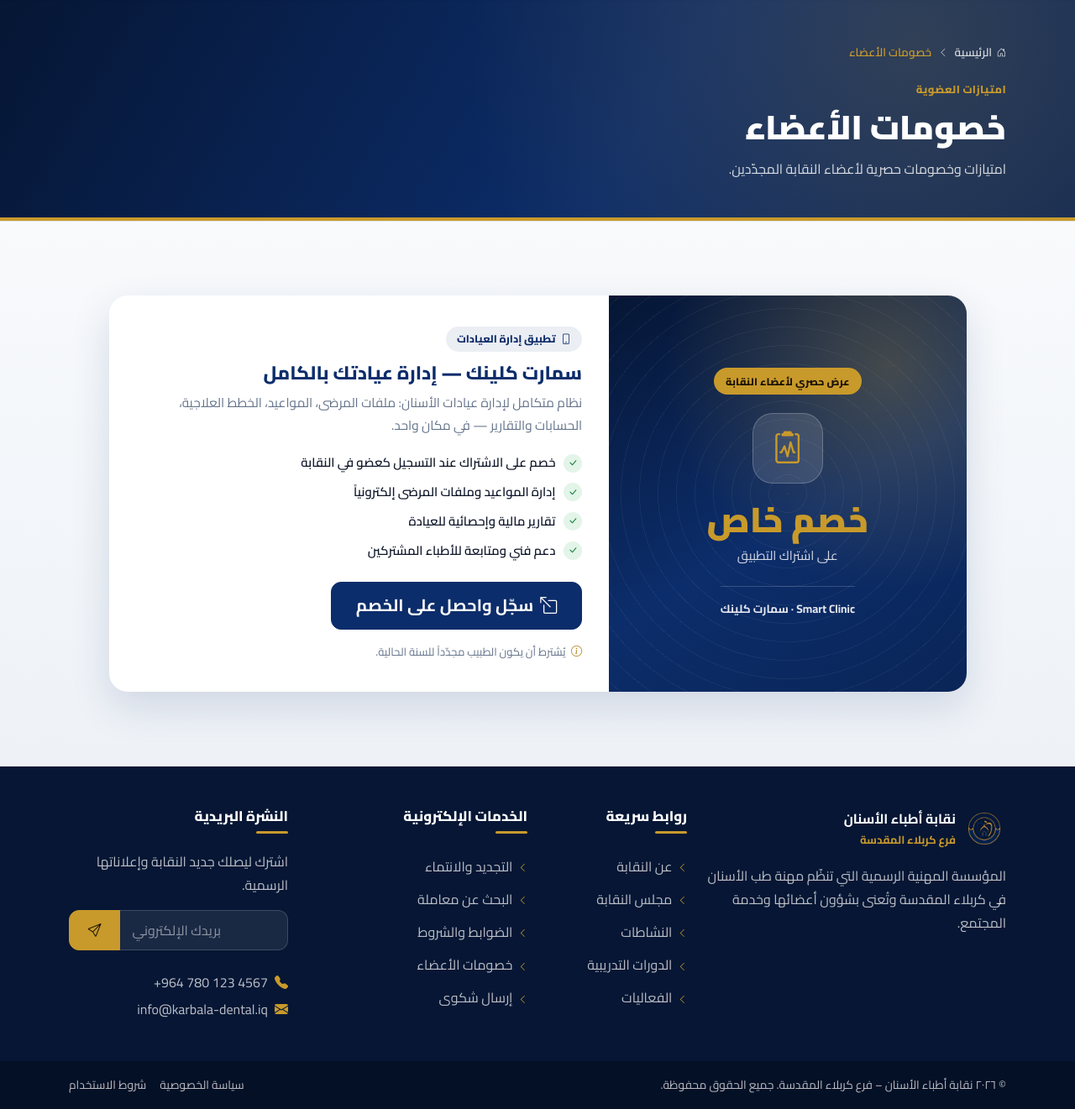
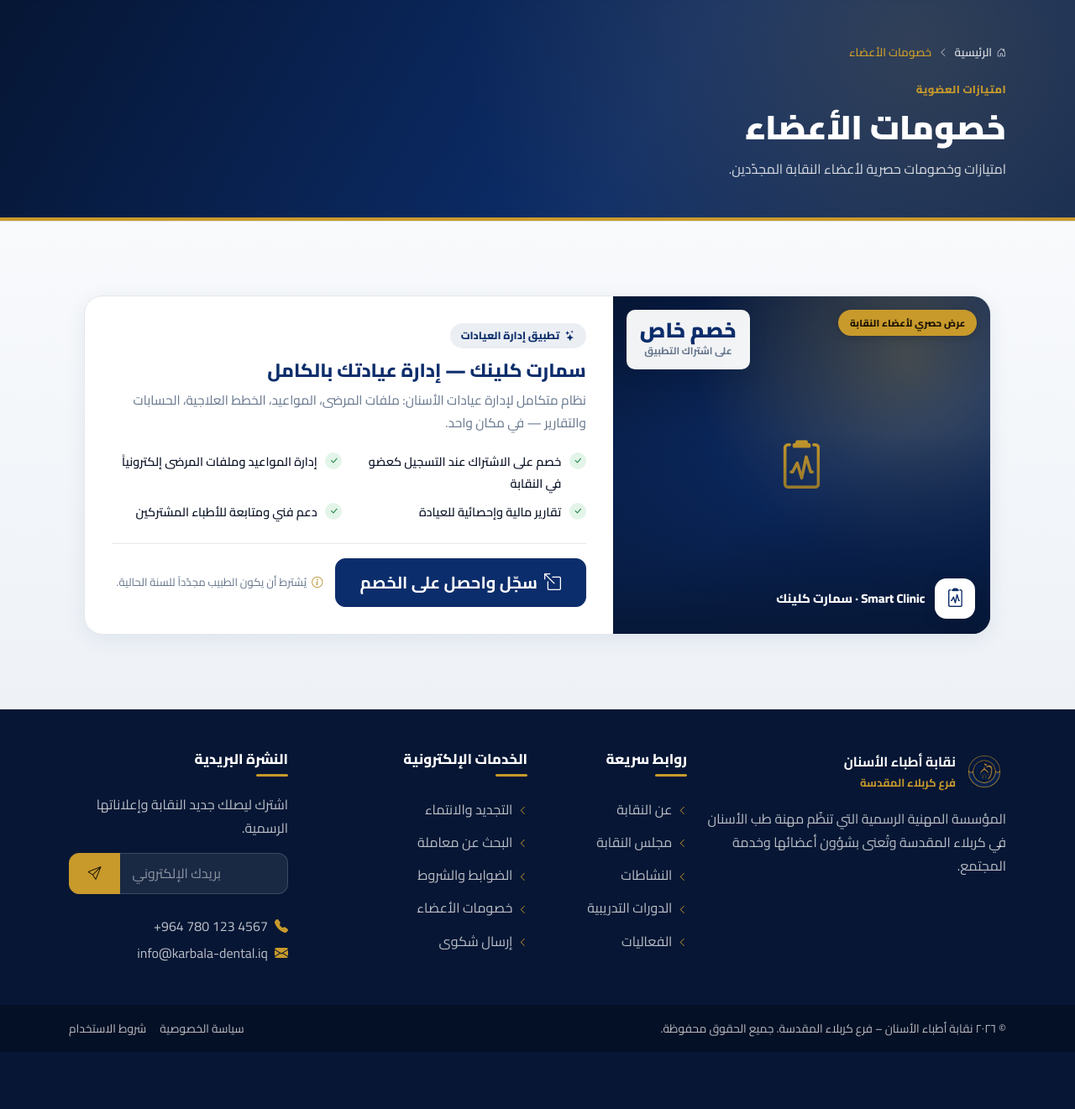
Before and after one commit to eng-haider/KarbalaDentalAssociation, a Laravel app: page /discounts in a window 1280 px wide. Shown: the part 133-1454 px from the top of the page at 84% size. After the commit the page ends 1386 px from the top, so only its background shows below. Run offline with Laravel 12, Linux system fonts and the light colour scheme; data comes from the database, SQL or seed files in the repository; data that the repository does not hold is empty; style sheets or scripts are compiled from the project's sources; some libraries are stand-ins or nearby versions.

Commit message:
سس
سس

```diff
--- a/app/Models/Discount.php
+++ b/app/Models/Discount.php
@@ -8,8 +8,8 @@
 class Discount extends Model
 {
     protected $fillable = [
-        'brand', 'title', 'tag', 'description', 'value_label', 'value_caption',
-        'perks', 'link', 'icon', 'note', 'is_active', 'sort_order',
+        'brand', 'title', 'tag', 'description', 'image', 'logo', 'value_label',
+        'value_caption', 'perks', 'link', 'icon', 'note', 'is_active', 'sort_order',
     ];
 
     protected function casts(): array
--- a/resources/css/site.css
+++ b/resources/css/site.css
@@ -752,84 +752,130 @@
     border-block: 1px solid var(--border);
 }
 
+.discount-list { display: grid; gap: 2rem; max-width: 1080px; margin-inline: auto; }
+
 .discount-card {
+    display: grid; grid-template-columns: minmax(0, 5fr) minmax(0, 7fr);
     overflow: hidden; border-radius: var(--radius-lg);
-    background: #fff; box-shadow: var(--shadow-lg);
-}
-
-/* ---- Coloured offer panel ---- */
-.discount-panel {
-    position: relative; height: 100%;
-    display: flex; flex-direction: column; align-items: center; justify-content: center;
-    gap: .3rem; padding: 2.5rem 1.5rem; text-align: center; color: #fff;
-    background: linear-gradient(150deg, var(--primary-900) 0%, var(--primary) 55%, var(--primary-700) 100%);
-}
-/* gold wash + faint rings so the panel is not a flat block of navy */
-.discount-panel::before {
-    content: ""; position: absolute; inset: 0; pointer-events: none;
+    background: #fff; border: 1px solid var(--border);
+    box-shadow: var(--shadow);
+    transition: transform .25s ease, box-shadow .25s ease, border-color .25s ease;
+}
+.discount-card:hover {
+    transform: translateY(-4px);
+    box-shadow: var(--shadow-lg);
+    border-color: rgba(12, 45, 107, .18);
+}
+
+/* ---- Media side ---- */
+.discount-media { position: relative; overflow: hidden; min-height: 300px; background: var(--primary-900); }
+.discount-img {
+    width: 100%; height: 100%; object-fit: cover; display: block;
+    transition: transform .5s ease;
+}
+.discount-card:hover .discount-img { transform: scale(1.04); }
+.discount-img--fallback {
+    display: grid; place-items: center; font-size: 3.6rem; color: var(--secondary);
     background:
         radial-gradient(circle at 78% 18%, rgba(200, 154, 43, .30), transparent 52%),
-        repeating-radial-gradient(circle at 50% 50%, rgba(255, 255, 255, .05) 0 1px, transparent 1px 22px);
-}
-.discount-panel > * { position: relative; z-index: 1; }
+        linear-gradient(150deg, var(--primary-900) 0%, var(--primary) 55%, var(--primary-700) 100%);
+}
+/* Scrim so the brand bar stays legible over any photo */
+.discount-media::after {
+    content: ""; position: absolute; inset-inline: 0; inset-block-end: 0; height: 60%;
+    background: linear-gradient(to top, rgba(6, 22, 52, .92), transparent);
+    pointer-events: none;
+}
 
 .discount-ribbon {
-    padding: .32rem .9rem; border-radius: 999px; margin-bottom: 1.1rem;
-    font-size: .76rem; font-weight: 800; letter-spacing: .02em;
+    position: absolute; top: 1rem; inset-inline-start: 1rem; z-index: 2;
+    padding: .35rem .85rem; border-radius: 999px;
+    font-size: .72rem; font-weight: 800; letter-spacing: .01em;
     background: var(--secondary); color: #1a1204;
+    box-shadow: 0 2px 10px rgba(0, 0, 0, .18);
+}
+
+/* Floating value chip — the number is the point of the card */
+.discount-value-badge {
+    position: absolute; top: 1rem; inset-inline-end: 1rem; z-index: 2;
+    display: flex; flex-direction: column; align-items: center; gap: .1rem;
+    padding: .7rem 1rem; border-radius: var(--radius-sm); text-align: center;
+    background: rgba(255, 255, 255, .95); backdrop-filter: blur(6px);
+    box-shadow: 0 6px 20px rgba(6, 22, 52, .22);
+}
+.discount-value-badge strong {
+    font-size: clamp(1.15rem, 2.2vw, 1.55rem); font-weight: 900;
+    line-height: 1.05; color: var(--primary);
+}
+.discount-value-badge span { font-size: .74rem; font-weight: 700; color: var(--muted); }
+
+.discount-brandbar {
+    position: absolute; inset-inline: 0; inset-block-end: 0; z-index: 2;
+    display: flex; align-items: center; gap: .75rem; padding: 1.1rem;
 }
 .discount-logo {
-    width: 84px; height: 84px; border-radius: 24px; margin-bottom: 1rem;
-    display: grid; place-items: center; font-size: 2.4rem;
-    background: rgba(255, 255, 255, .12); color: var(--secondary);
-    border: 1px solid rgba(255, 255, 255, .22);
-}
-.discount-value {
-    margin: 0; font-size: clamp(1.9rem, 4vw, 2.6rem); font-weight: 900;
-    line-height: 1.1; color: var(--secondary);
-}
-.discount-value-sub { margin: .1rem 0 0; font-size: .95rem; color: rgba(255, 255, 255, .82); }
-.discount-brand {
-    margin-top: 1.1rem; padding-top: .9rem;
-    font-size: .85rem; font-weight: 700; color: rgba(255, 255, 255, .9);
-    border-top: 1px solid rgba(255, 255, 255, .18);
-}
+    width: 48px; height: 48px; border-radius: 14px; flex: 0 0 auto;
+    display: grid; place-items: center; font-size: 1.4rem; overflow: hidden;
+    background: #fff; color: var(--primary);
+    box-shadow: 0 4px 14px rgba(6, 22, 52, .25);
+}
+.discount-logo img { width: 100%; height: 100%; object-fit: contain; padding: 6px; }
+.discount-brand { font-size: .92rem; font-weight: 800; color: #fff; }
 
 /* ---- Details ---- */
-.discount-body { padding: 2.25rem 2rem; }
+.discount-body { padding: 2rem; display: flex; flex-direction: column; }
 .discount-tag {
+    align-self: flex-start;
     display: inline-flex; align-items: center; gap: .4rem;
-    padding: .25rem .8rem; border-radius: 999px; margin-bottom: .6rem;
+    padding: .25rem .8rem; border-radius: 999px; margin-bottom: .7rem;
     font-size: .78rem; font-weight: 800;
     background: rgba(12, 45, 107, .08); color: var(--primary);
 }
 .discount-body h3 { font-size: 1.4rem; margin-bottom: .5rem; }
-.discount-body > p { color: var(--muted); font-size: .96rem; margin-bottom: 1.1rem; }
-
-.discount-perks { list-style: none; margin: 0 0 1.5rem; padding: 0; display: grid; gap: .55rem; }
+.discount-body > p { color: var(--muted); font-size: .96rem; margin-bottom: 1.2rem; }
+
+.discount-perks {
+    list-style: none; margin: 0 0 1.5rem; padding: 0;
+    display: grid; grid-template-columns: repeat(2, minmax(0, 1fr)); gap: .6rem 1rem;
+}
 .discount-perks li {
     display: flex; align-items: flex-start; gap: .6rem;
-    font-size: .93rem; font-weight: 600; color: var(--ink);
+    font-size: .9rem; font-weight: 600; color: var(--ink);
 }
 .discount-perks i {
-    flex: 0 0 auto; width: 22px; height: 22px; margin-top: .15rem; border-radius: 50%;
-    display: grid; place-items: center; font-size: .72rem;
+    flex: 0 0 auto; width: 20px; height: 20px; margin-top: .1rem; border-radius: 50%;
+    display: grid; place-items: center; font-size: .68rem;
     background: rgba(22, 163, 74, .12); color: #15803d;
 }
 
-.discount-actions { display: flex; flex-wrap: wrap; align-items: center; gap: .9rem; }
+.discount-actions {
+    display: flex; flex-wrap: wrap; align-items: center; gap: .9rem;
+    margin-top: auto; padding-top: 1.1rem; border-top: 1px solid var(--border);
+}
 .discount-actions .btn { display: inline-flex; align-items: center; gap: .5rem; }
 .discount-note { display: inline-flex; align-items: center; gap: .4rem; font-size: .82rem; color: var(--muted); }
 .discount-note i { color: var(--secondary-600); }
 
-@media (max-width: 767.98px) {
-    .discount-panel { padding: 2rem 1.25rem; }
-    .discount-logo { width: 68px; height: 68px; font-size: 2rem; border-radius: 20px; margin-bottom: .8rem; }
-    .discount-body { padding: 1.5rem 1.25rem; }
-    .discount-body h3 { font-size: 1.2rem; }
+@media (max-width: 991.98px) {
+    .discount-card { grid-template-columns: 1fr; }
+    /* min-height must go, or aspect-ratio derives the WIDTH from it and the
+       media overflows the card instead of filling it. */
+    .discount-media { min-height: 0; aspect-ratio: 16 / 9; }
+    .discount-perks { grid-template-columns: 1fr; }
+}
+@media (max-width: 575.98px) {
+    .discount-body { padding: 1.35rem 1.15rem; }
+    .discount-body h3 { font-size: 1.18rem; }
+    .discount-value-badge { padding: .55rem .8rem; }
     .discount-actions { flex-direction: column; align-items: stretch; }
     .discount-actions .btn { justify-content: center; }
-    .discount-note { justify-content: center; }
+    .discount-note { justify-content: center; text-align: center; }
+}
+
+@media (prefers-reduced-motion: reduce) {
+    .discount-card, .discount-img { transition: none; }
+    .discount-card:hover { transform: none; }
+    .discount-card:hover .discount-img { transform: none; }
 }
 
 /* ==========================================================================
--- a/resources/views/components/site/discounts.blade.php
+++ b/resources/views/components/site/discounts.blade.php
@@ -11,28 +11,43 @@
             </div>
             @endif
 
-            <div class="row justify-content-center g-4">
+            <div class="discount-list">
                 @foreach ($items as $discount)
-                    <div class="col-xl-11 reveal">
-                        <article class="discount-card">
-                            <div class="row g-0">
-                                <div class="col-md-5">
-                                    <div class="discount-panel">
+                    <article class="discount-card reveal">
+                        <div class="discount-media">
+                            @if ($discount->image)
+                                <img src="{{ Storage::url($discount->image) }}" alt="{{ $discount->brand }}" class="discount-img" loading="lazy">
+                            @else
+                                <div class="discount-img discount-img--fallback">
+                                    <i class="bi {{ $discount->icon }}" aria-hidden="true"></i>
+                                </div>
+                            @endif
+
                             <span class="discount-ribbon">عرض حصري لأعضاء النقابة</span>
-                                        <span class="discount-logo"><i class="bi {{ $discount->icon }}" aria-hidden="true"></i></span>
-                                        <p class="discount-value">{{ $discount->value_label }}</p>
+
+                            <div class="discount-value-badge">
+                                <strong>{{ $discount->value_label }}</strong>
                                 @if ($discount->value_caption)
-                                            <p class="discount-value-sub">{{ $discount->value_caption }}</p>
+                                    <span>{{ $discount->value_caption }}</span>
                                 @endif
+                            </div>
+
+                            <div class="discount-brandbar">
+                                <span class="discount-logo">
+                                    @if ($discount->logo)
+                                        <img src="{{ Storage::url($discount->logo) }}" alt="{{ $discount->brand }}" loading="lazy">
+                                    @else
+                                        <i class="bi {{ $discount->icon }}" aria-hidden="true"></i>
+                                    @endif
+                                </span>
                                 <span class="discount-brand">{{ $discount->brand }}</span>
                             </div>
                         </div>
 
-                                <div class="col-md-7">
                         <div class="discount-body">
                             @if ($discount->tag)
                                 <span class="discount-tag">
-                                                <i class="bi bi-phone" aria-hidden="true"></i> {{ $discount->tag }}
+                                    <i class="bi bi-stars" aria-hidden="true"></i> {{ $discount->tag }}
                                 </span>
                             @endif
                             <h3>{{ $discount->title }}</h3>
@@ -61,10 +76,7 @@
                                 @endif
                             </div>
                         </div>
-                                </div>
-                            </div>
                     </article>
-                    </div>
                 @endforeach
             </div>
         </div>
```
Also changed, not shown: app/Filament/Resources/Discounts/Schemas/DiscountForm.php (+13 -0 lines), database/migrations/2026_08_08_000002_add_images_to_discounts_table.php (added), 3 other files. Lines whose indentation alone changed are shown as unchanged.
